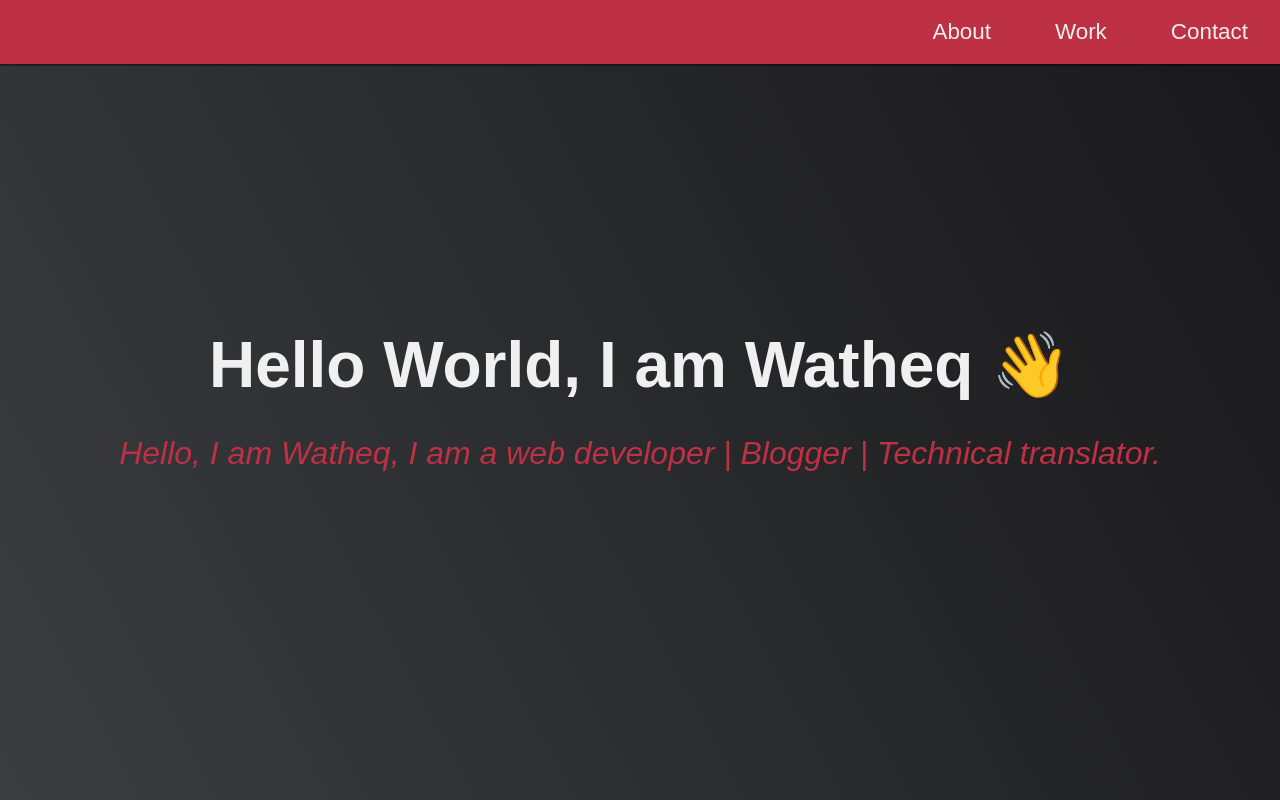
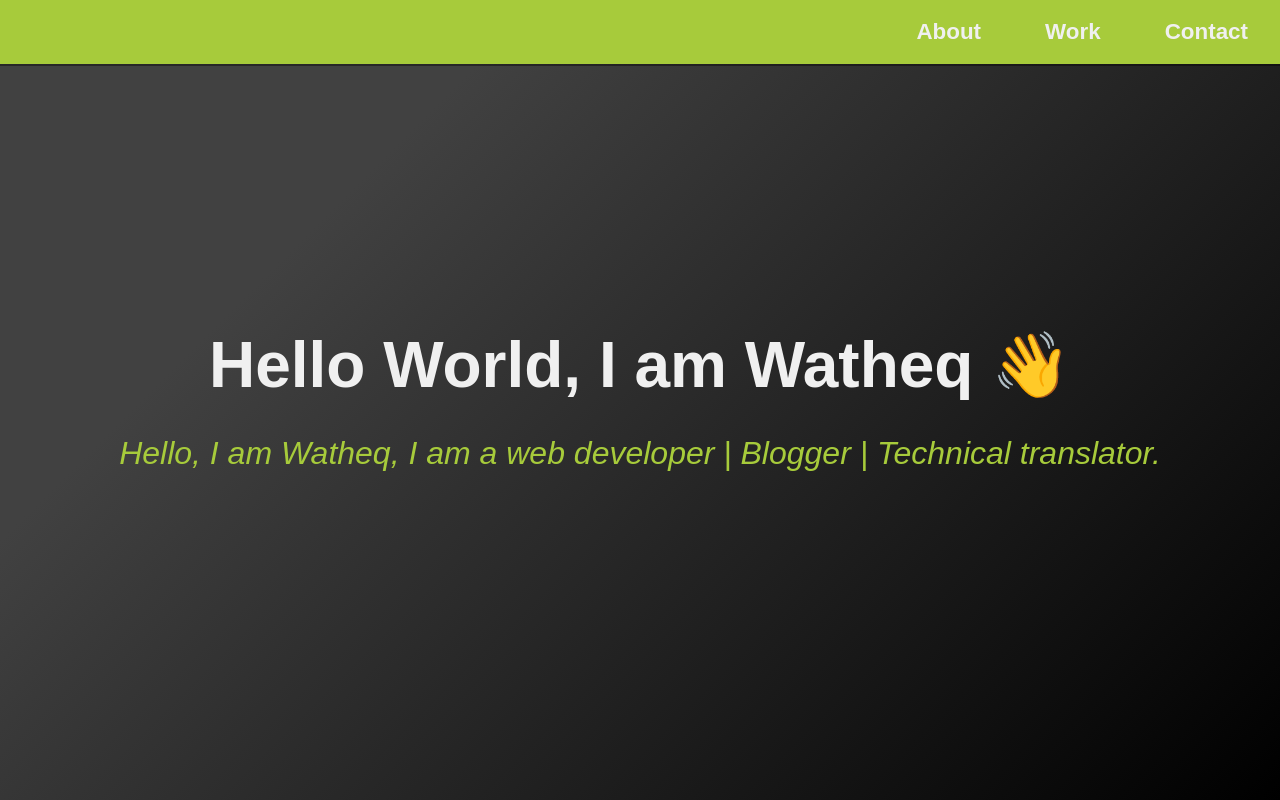
Before and after one commit to WatheqAlshowaiter/my-portfolio, a plain HTML site: page index.html in a window 1280 px wide. Shown: the top 800 px of the page. Drawn offline with Linux system fonts and the light colour scheme.

Commit message:
change colors to better greent colors

```diff
--- a/index.html
+++ b/index.html
@@ -131,7 +131,7 @@
 		</section>
 		<footer>
 			<p>
-				Made with <span style="color: #e25555;">&hearts;</span> by Watheq Alshowaiter in Yemen as a part of freeCodeCamp
+				Made with <span style="color: #A7CB3B;">&hearts;</span> by Watheq Alshowaiter in Yemen as a part of freeCodeCamp
 				curriculum
 			</p>
 
--- a/style.css
+++ b/style.css
@@ -1,6 +1,6 @@
 /* General styling */
 :root {
-	--main-red: #be3144;
+	--main-red: #A7CB3B;
 	--main-gray: #959697;
 	--main-white: #f0f0f0;
 	--main-blue: #45567d;
@@ -66,10 +66,10 @@ img {
 	display: inline-block;
 	padding: 1.2rem 2rem;
 	font-size: 1.4rem;
-	font-weight: 500;
+	font-weight: 600;
 }
 .nav-list li:hover {
-	background-color: var(--main-blue);
+	background-color: var(--bg-gray);
 }
 @media screen and (max-width: 50rem) {
 	.nav-list li a {
@@ -81,8 +81,8 @@ img {
 
 /* welcome section */
 .welcome-section {
-	background-color: var(--bg-gray);
-	background-image: linear-gradient(62deg, #3a3d40 0%, #181719 100%);
+	background-color: #000000;
+	background-image: linear-gradient(315deg, #000000 0%, #414141 74%);
 	width: 100%;
 	height: 100vh;
 	display: flex;
@@ -200,7 +200,7 @@ img {
 	transition: color 0.3s ease-out;
 }
 .projects-grid a:hover .code {
-	color: red;
+	color: #A7CB3B;
 }
 
 /* .projects-grid a:hover .project-title{
```
